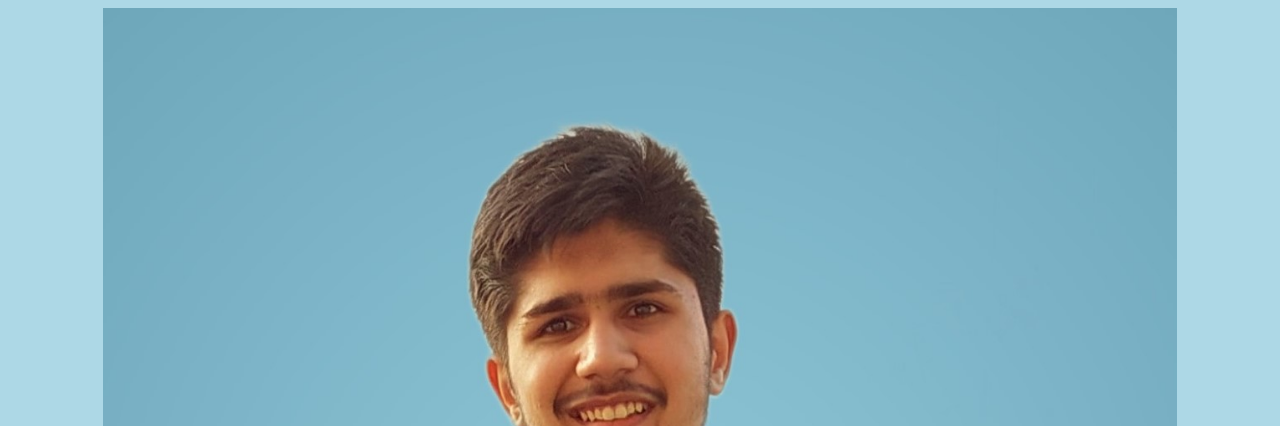
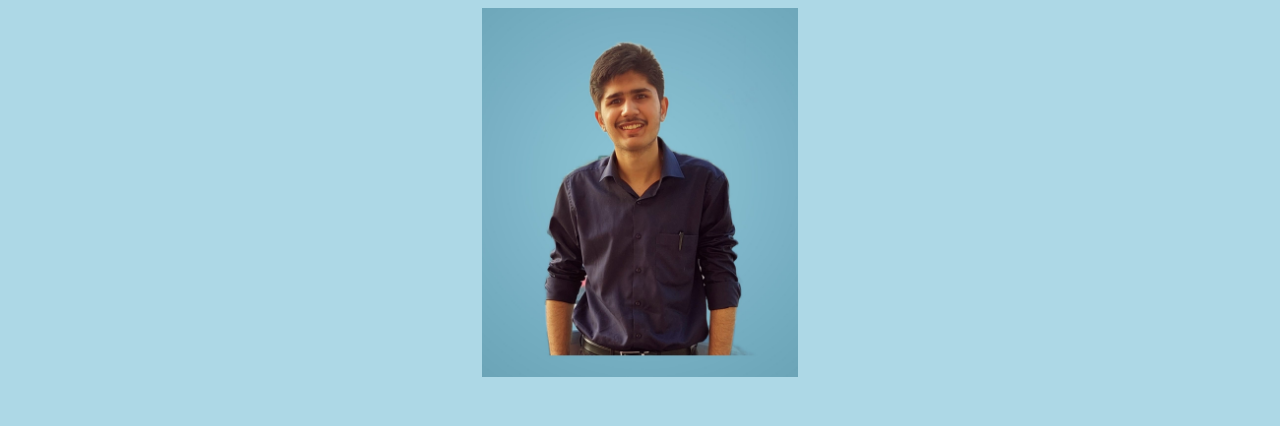
Before and after one commit to mohasnain365/mohasnain365.github.io, a plain HTML site: page index.html in a window 1280 px wide. Shown: the top 426 px of the page. Drawn offline with Linux system fonts and the light colour scheme.

Commit message:
Update index.html

```diff
--- a/index.html
+++ b/index.html
@@ -15,7 +15,7 @@
   </header>
 
   <body>
-    <img src="images/FAST ID 2.jpg" width="85% alt="banner">
+    <img src="images/FAST ID 2.jpg" width="25% alt="banner">
 <h1>Muhammad Hasnain Akhtar</h1>
 <h2>About Me</h2>
 <p>I am a Student at FAST-NU in Islamabad</p>
```
